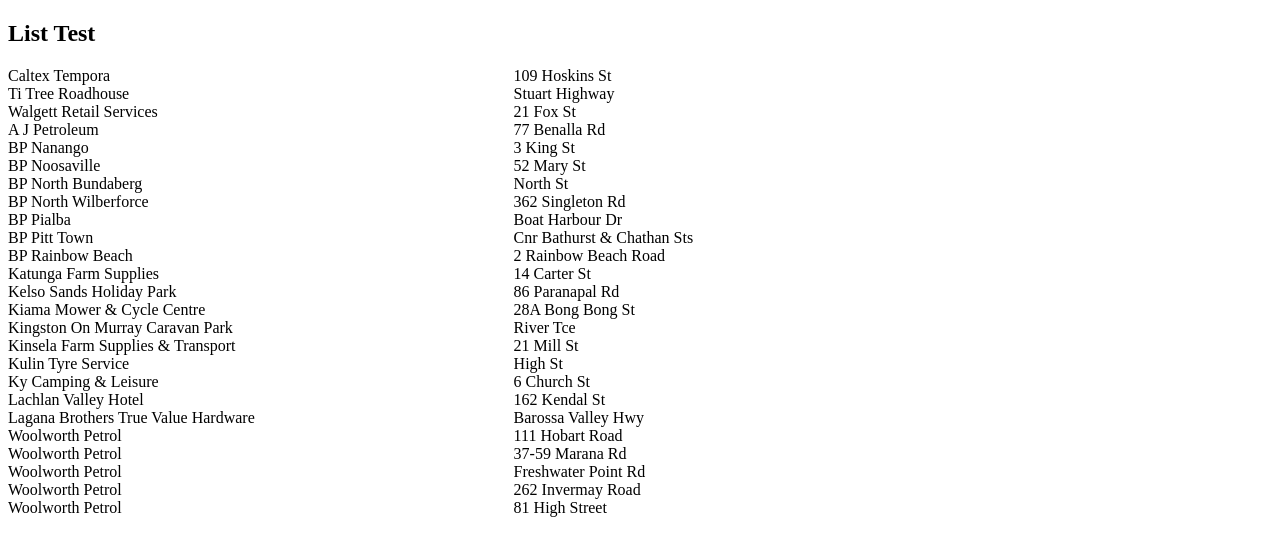
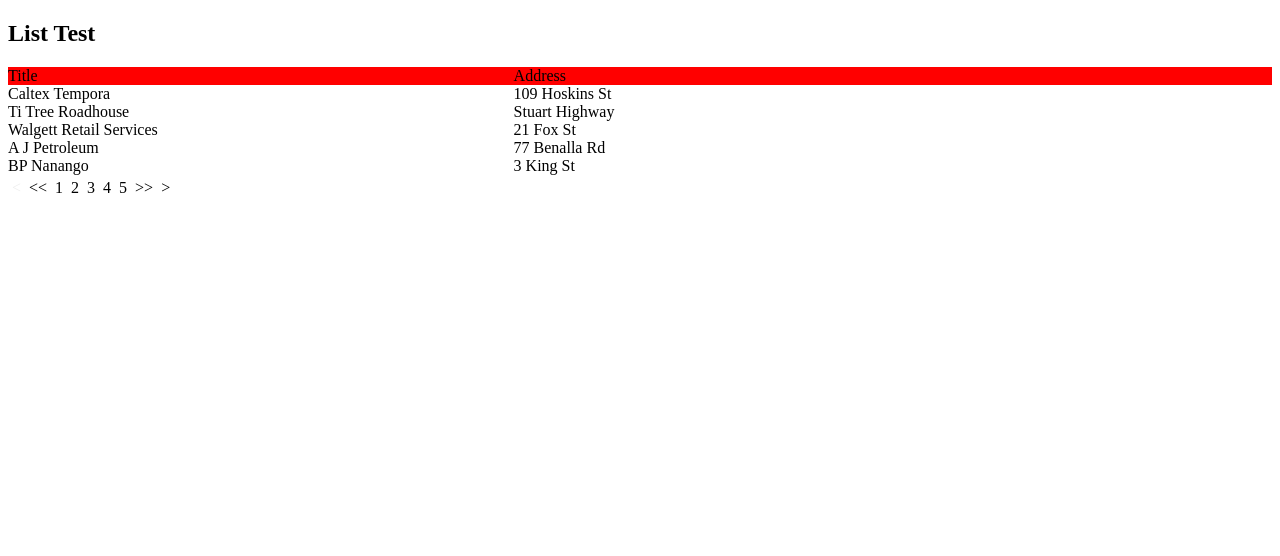
Before and after one commit to ohxyz/googlemaps-playground, a website: page src/list.html in a window 1280 px wide. Drawn offline with Linux system fonts and the light colour scheme.

Commit message:
Working on pagination.

```diff
--- a/src/business-locator.js
+++ b/src/business-locator.js
@@ -1,8 +1,8 @@
 /*
  * Origin LPG business locator
- * Requires IE9 and above
+ * Requires IE9 or above
  *
- * @requires jQuery, List.js - listjs.com
+ * @requires jQuery
  *
  */
 
@@ -107,17 +107,101 @@
         }
 
 
-        function $buildSearchResultsSection( locations ) {
+        function $buildListWithPagination( options ) {
 
-            var $containerDiv = $( '<div>', { 'id': 'search-results-section' } );
+            var settings = $.extend( {
 
-            var $listUl = $buildList();
-            var $paginationUl = $buildPagination();
+                items: [],
 
-            // $containerDiv.append( $listUl, $paginationUl );
-            $containerDiv.append( $paginationUl );
+                listItemClassName: 'list-item',
 
-            return $containerDiv;
+                listHeaderClassName: 'list-header',
+
+                listItemFields: [],
+
+                listHeaderContent: {},
+
+                numberPerPage: 5
+
+            }, options );
+
+            var $containerDiv = $( '<div>' );
+            var $list = null;
+
+            var onUpdate = function ( pageNumber ) {
+
+                if ( $list !== null ) {
+
+                    $list.remove();
+                }
+
+                var start = ( pageNumber - 1 ) * settings.numberPerPage;
+                var end = pageNumber * settings.numberPerPage;
+                var items = settings.items.slice( start, end );
+
+                var listOptions = {
+
+                    items: items,
+
+                    listItemFields: settings.listItemFields,
+
+                    listHeaderContent: settings.listHeaderContent,
+
+                };
+
+                $list = $buildList( listOptions );
+                $containerDiv.prepend( $list );
+
+            }
+
+            var paginationOptions = {
+
+                numberInTotal: settings.items.length,
+
+                numberPerPage: settings.numberPerPage,
+
+                onUpdate: onUpdate
+
+            };
+
+            var $pager = $buildPagination( paginationOptions );
+
+            onUpdate( 1 );
+
+            return $containerDiv.append( $pager );
+
+        }
+
+
+        function $buildListHeader( options ) {
+
+            var settings = $.extend( {
+
+                className: 'list-header',
+
+                fields: [],
+
+                content: {}
+
+            }, options );
+
+            var $listHeaderLi = $( '<li>', { 'class': settings.className } );
+
+            settings.fields.forEach( function ( fieldName ) {
+
+                var $span = $( '<span>', {
+
+                    'class': fieldName,
+
+                    'text': settings.content[ fieldName ]
+
+                } );
+
+                $listHeaderLi.append( $span );
+
+            } );
+
+            return $listHeaderLi;
 
         }
 
@@ -129,18 +213,29 @@
 
                 listItemClassName: 'list-item',
 
-                listItemFields: []
+                listItemFields: [],
 
+                listHeaderContent: {}
 
             }, options );
 
-            $containerUl = $( '<ul>', { 'class': 'list' } );
+            var $containerUl = $( '<ul>', { 'class': 'list' } );
+
+            var $listHeaderLi = $buildListHeader( {
+
+                fields: settings.listItemFields,
+
+                content: settings.listHeaderContent
+
+            } );
+
+            $containerUl.append( $listHeaderLi );
 
             settings.items.forEach( function ( item ) {
 
                 $listItem = $buildListItem( settings.listItemFields, item );
 
-                $containerUl.append( $listItem );
+                $containerUl.append( $listItem.addClass( settings.listItemClassName ) );
 
             } );
 
@@ -175,34 +270,78 @@
 
             var settings = $.extend( {
 
-                querySelector: '.list-item',
+                numberInTotal: 0,
 
-                numberPerPage: 5
+                numberPerPage: 5,
+
+                disabledClassName: 'disabled',
+
+                onUpdate: function() {}
 
             }, options );
 
+            var currentPage = 1;
+            var totalPages = Math.ceil( settings.numberInTotal / settings.numberPerPage );
+
             var $containerUl = $( '<ul>', { 'class': 'pagination' } );
 
-            var $prevLi = $( '<li>', { 'class': 'prev', 'text': '&lt;' } );
-            var $nextLi = $( '<li>', { 'class': 'next', 'text': '&gt;' } );
-            var $prevNLi = $( '<li>', { 'class': 'prev-n', 'text': '&lt;&lt;' } );
-            var $nextNLi = $( '<li>', { 'class': 'next-n', 'text': '&gt;&gt;' } );
+            var $prevLi = $( '<li>', { 'class': 'prev', 'html': '&lt;' } );
+            var $nextLi = $( '<li>', { 'class': 'next', 'html': '&gt;' } );
+            var $prevNLi = $( '<li>', { 'class': 'prev-n', 'html': '&lt;&lt;' } );
+            var $nextNLi = $( '<li>', { 'class': 'next-n', 'html': '&gt;&gt;' } );
             var $pageLi;
 
-            var $listItems = $( settings.querySelector );
+            $containerUl.append( $prevLi, $prevNLi);
 
-            var count = $listItems.length;
-            var totalPages = Math.ceil( count / settings.numberPerPage );
-
-            $containerUl.append( $prevLi, $prevNLi)
+            var propName = 'pageNumber';
 
             for ( var i = 1; i <= totalPages; i ++ ) {
 
-                $pageLi = $( '<li>', { 'class': 'page', 'text': i } );
+                $pageLi = $( '<li>', { 'class': 'page', 'text': i } ).data( propName, i );
+
                 $containerUl.append( $pageLi );
             }
 
-            $containerUl.append( $nextNLi, $nextLi );
+            $containerUl.on( 'click', function ( event ) {
+
+                var $target = $( event.target );
+
+                console.log( 1, $target );
+
+                var pageNumber = $target.data( propName );
+
+                currentPage = pageNumber;
+
+                setDisabled();
+
+                settings.onUpdate( pageNumber );
+
+            } );
+
+            function setDisabled() {
+
+                if ( currentPage === 1 ) {
+
+                    $prevLi.addClass( settings.disabledClassName );
+                    $nextLi.removeClass( settings.disabledClassName );
+
+                }
+                else if ( currentPage === totalPages ) {
+
+                    $nextLi.addClass( settings.disabledClassName );
+                    $prevLi.removeClass( settings.disabledClassName );
+                }
+                else {
+
+                    $prevLi.removeClass( settings.disabledClassName );
+                    $nextLi.removeClass( settings.disabledClassName );
+                }
+
+            }
+
+            setDisabled();
+
+            return $containerUl.append( $nextNLi, $nextLi );
 
         }
 
@@ -259,9 +398,8 @@
 
             $buildList: $buildList,
             $buildPagination: $buildPagination,
+            $buildListWithPagination: $buildListWithPagination,
             $buildSearchSection: $buildSearchSection,
-            $buildSearchResultsSection: $buildSearchResultsSection,
-            $buildPagination: $buildPagination,
             getSearchContent: getSearchContent
         };
 
--- a/src/list.html
+++ b/src/list.html
@@ -2,10 +2,6 @@
 <html>
 <head>
     <style>
-    #map {
-        height: 400px;
-        width: 100%;
-    }
 
     ul {
 
@@ -23,9 +19,29 @@
         display: inline-block;
     }
 
+    .list-header {
+
+        background: red;
+
+    }
+
     .LocationTitle {
 
         width: 40% ;
+    }
+
+    .pagination li {
+
+        display: inline-block;
+        cursor: pointer;
+        padding: 4px;
+
+    }
+
+    .pagination .disabled {
+
+        cursor: not-allowed;
+        color: #eeeeee;
     }
 
 
@@ -46,10 +62,12 @@
 
             items: dummyLocations,
 
-            listItemFields: [ 'LocationTitle', 'Address1' ]
+            listItemFields: [ 'LocationTitle', 'Address1' ],
+
+            listHeaderContent: { 'LocationTitle': 'Title', 'Address1': 'Address' }
         };
 
-        $list = businessLocator.ui.dom.$buildList( listOptions );
+        $list = businessLocator.ui.dom.$buildListWithPagination( listOptions );
 
         $( '#list-test' ).append( $list );
     </script>
--- a/src/unit-test.js
+++ b/src/unit-test.js
@@ -73,7 +73,7 @@
     var sydney = { lat: -33.860625, lng: 151.204862 };
 
 
-    // How to measue distance: https://support.google.com/maps/answer/1628031?co=GENIE.Platform%3DDesktop&hl=en&oco=1
+    // How to measure distance: https://support.google.com/maps/answer/1628031?co=GENIE.Platform%3DDesktop&hl=en&oco=1
     describe( 'Method: calulateDistance', function () {
 
         it( 'should be about 713km from Melbourne to Sydney', function () {
```
